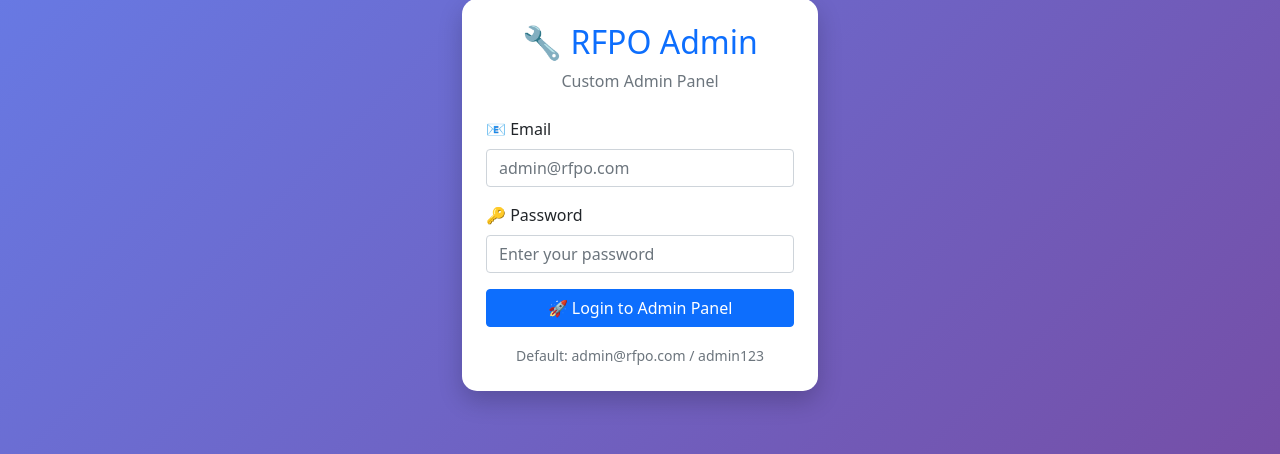
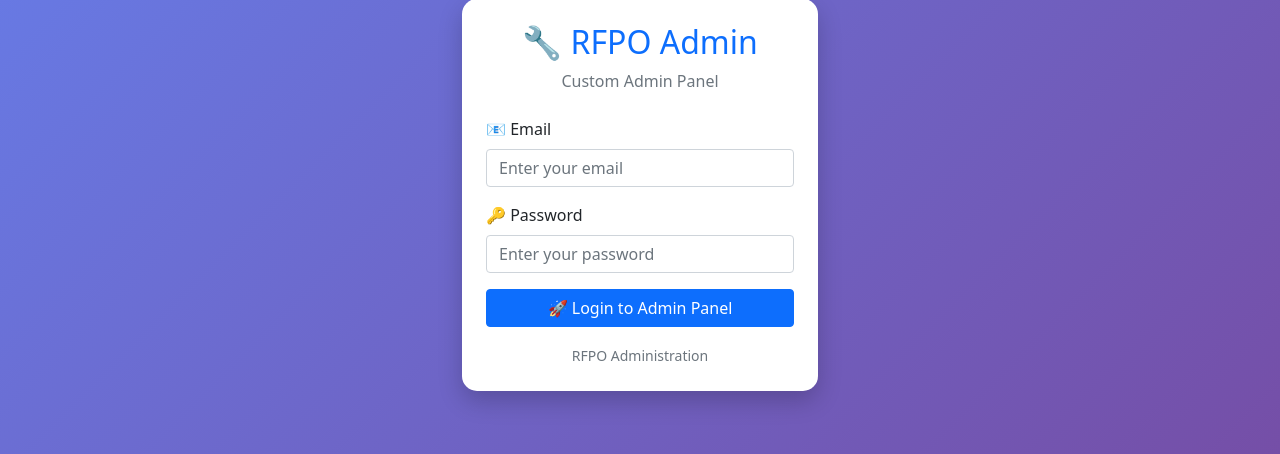
Before and after one commit to luckyjohnb/rfpo-application, a Flask app: template templates/admin/login.html in a window 1280 px wide. Shown: the part 205-659 px from the top of the page. Run offline with Flask 3, Linux system fonts and the light colour scheme; the template is opened without the code that fills it, so the values that code supplies are empty.

Commit message:
fix: remove default credentials from admin login page

```diff
--- a/templates/admin/login.html
+++ b/templates/admin/login.html
@@ -36,7 +36,7 @@
                         <div class="mb-3">
                             <label for="email" class="form-label">📧 Email</label>
                             <input type="email" class="form-control" id="email" name="email" required
-                                   placeholder="admin@rfpo.com" autocomplete="email">
+                                   placeholder="Enter your email" autocomplete="email">
                         </div>
                         <div class="mb-3">
                             <label for="password" class="form-label">🔑 Password</label>
@@ -50,7 +50,7 @@
 
                     <div class="text-center">
                         <small class="text-muted">
-                            Default: admin@rfpo.com / admin123
+                            RFPO Administration
                         </small>
                     </div>
                 </div>
```
